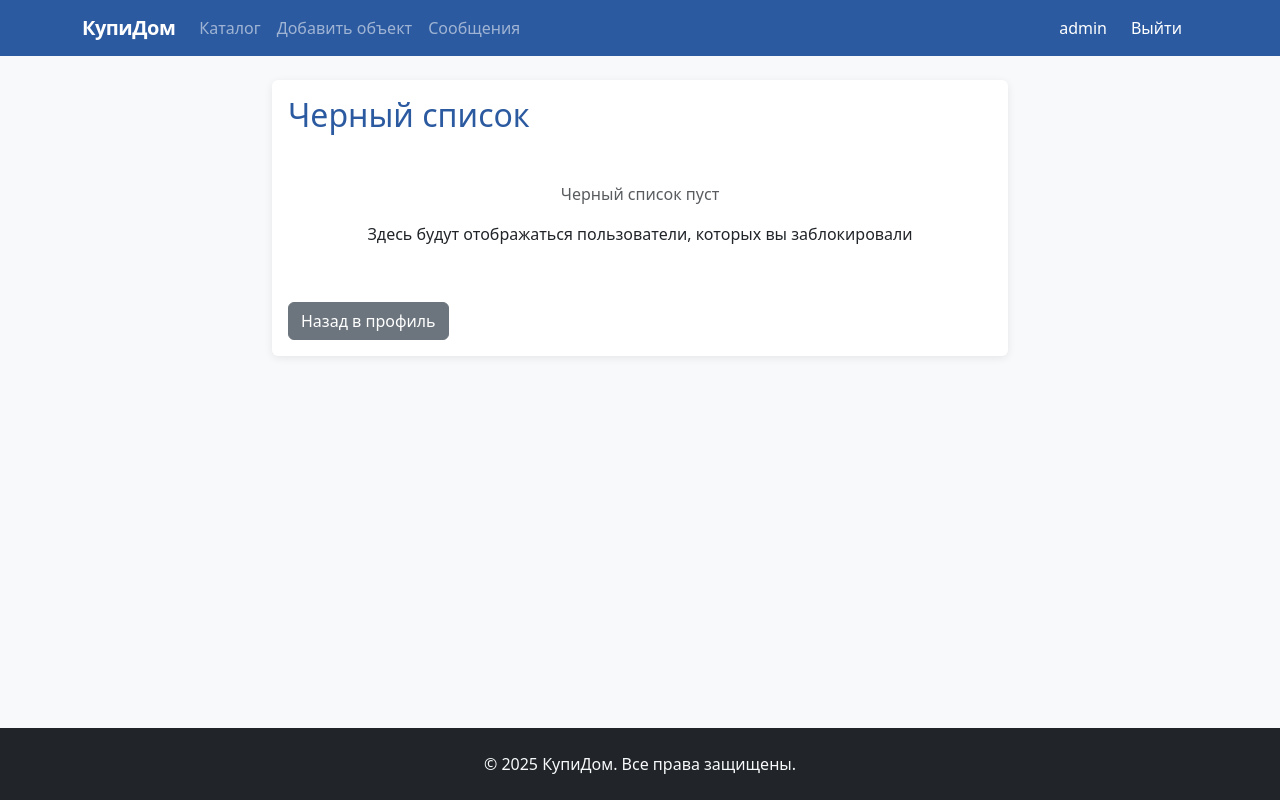
After one commit to Adelya-yep/realty, a Django app: page /blacklist/ in a window 1280 px wide. The commit adds this page. Run offline with Django 5.2, Linux system fonts and the light colour scheme; a user stored in the database is signed in; data comes from the database, SQL or seed files in the repository; both versions use the stored data as it was after the commit.

Commit message:
Контрольный коммит

```diff
--- /dev/null
+++ b/realty_site/realty/templates/realty/blacklist.html
@@ -0,0 +1,41 @@
+{% extends 'realty/base.html' %}
+
+{% block content %}
+<div class="row justify-content-center">
+    <div class="col-md-8">
+        <div class="card">
+            <div class="card-body">
+                <h2 class="card-title text-primary mb-4">Черный список</h2>
+
+                {% if blacklisted_users %}
+                <div class="list-group">
+                    {% for blacklist in blacklisted_users %}
+                    <div class="list-group-item d-flex justify-content-between align-items-center">
+                        <div>
+                            <h6 class="mb-1">{{ blacklist.blocked_user.get_full_name|default:blacklist.blocked_user.username }}</h6>
+                            <small class="text-muted">{{ blacklist.blocked_user.email }}</small>
+                            <br>
+                            <small class="text-muted">Добавлен: {{ blacklist.created_at|date:"d.m.Y H:i" }}</small>
+                        </div>
+                        <form method="post" action="{% url 'blacklist_remove' blacklist.blocked_user.id %}">
+                            {% csrf_token %}
+                            <button type="submit" class="btn btn-sm btn-outline-primary">Разблокировать</button>
+                        </form>
+                    </div>
+                    {% endfor %}
+                </div>
+                {% else %}
+                <div class="text-center py-4">
+                    <p class="text-muted">Черный список пуст</p>
+                    <p>Здесь будут отображаться пользователи, которых вы заблокировали</p>
+                </div>
+                {% endif %}
+
+                <div class="mt-3">
+                    <a href="{% url 'profile' %}" class="btn btn-secondary">Назад в профиль</a>
+                </div>
+            </div>
+        </div>
+    </div>
+</div>
+{% endblock %}
--- a/realty_site/realty/templates/realty/profile.html
+++ b/realty_site/realty/templates/realty/profile.html
@@ -24,6 +24,11 @@
                             {% endif %}
                         </label>
                     </div>
+<div class="mt-3">
+    <a href="{% url 'blacklist_view' %}" class="btn btn-outline-warning btn-sm">
+        📋 Черный список
+    </a>
+</div>
                     <h3 class="mt-3">{{ user.get_full_name|default:user.username }}</h3>
                     <p class="text-muted">{{ user.get_user_type_display }}</p>
                 </div>
--- a/realty_site/realty/urls.py
+++ b/realty_site/realty/urls.py
@@ -4,7 +4,7 @@ from . import views
 
 urlpatterns = [
     path('', views.home, name='home'),
-    path('about/', views.about, name='about'),
+    # path('about/', views.about, name='about'),
 
     # Аутентификация
     path('login/', auth_views.LoginView.as_view(template_name='realty/login.html'), name='login'),
@@ -37,5 +37,7 @@ urlpatterns = [
     path('messages/chat/<int:user_id>/', views.chat_with_user, name='chat_with_user'),
 
     # Черный список
+    path('blacklist/', views.blacklist_view, name='blacklist_view'),
     path('blacklist/add/<int:user_id>/', views.blacklist_add, name='blacklist_add'),
+    path('blacklist/remove/<int:user_id>/', views.blacklist_remove, name='blacklist_remove'),
 ]
--- a/realty_site/realty/views.py
+++ b/realty_site/realty/views.py
@@ -11,6 +11,9 @@ from django.views.decorators.csrf import csrf_exempt
 from django.core.paginator import Paginator
 from .models import CustomUser, Property, Comment, Message, Blacklist, PropertyImage
 from .forms import CustomUserCreationForm, ProfileUpdateForm, PropertyForm, CommentForm, MessageForm
+from django.contrib.auth import logout
+from django.shortcuts import redirect
+from django.http import JsonResponse
 
 
 def generate_captcha():
@@ -323,25 +326,39 @@ def message_list(request):
 def chat_with_user(request, user_id):
     """Чат с конкретным пользователем"""
     # Очищаем системные сообщения при входе в чат
-    from django.contrib import messages as message_framework  # 👈 Переименовываем импорт
+    from django.contrib import messages as message_framework
     storage = message_framework.get_messages(request)
     for message in storage:
         pass  # Просто читаем все сообщения чтобы очистить
 
     other_user = get_object_or_404(CustomUser, id=user_id)
 
+    # 👇 ДОБАВЛЯЕМ ПРОВЕРКУ ЧЕРНОГО СПИСКА
+    # Проверяем, не заблокировал ли нас пользователь
+    if Blacklist.objects.filter(user=other_user, blocked_user=request.user).exists():
+        message_framework.error(request, 'Вы не можете писать этому пользователю.')
+        return redirect('message_list')
+
+    # Проверяем, не заблокировали ли мы пользователя
+    if Blacklist.objects.filter(user=request.user, blocked_user=other_user).exists():
+        message_framework.warning(request, 'Этот пользователь находится в вашем черном списке.')
+
     if request.method == 'POST':
         content = request.POST.get('content', '').strip()
         if content:
-            Message.objects.create(
-                sender=request.user,
-                receiver=other_user,
-                content=content
-            )
+            # 👇 ПРОВЕРЯЕМ ПЕРЕД ОТПРАВКОЙ
+            if not Blacklist.objects.filter(user=other_user, blocked_user=request.user).exists():
+                Message.objects.create(
+                    sender=request.user,
+                    receiver=other_user,
+                    content=content
+                )
+            else:
+                message_framework.error(request, 'Не удалось отправить сообщение. Пользователь заблокировал вас.')
             return redirect('chat_with_user', user_id=user_id)
 
     # Получаем все сообщения между пользователями
-    messages_list = Message.objects.filter(  # 👈 Переименовываем переменную
+    messages_list = Message.objects.filter(
         Q(sender=request.user, receiver=other_user) | Q(sender=other_user, receiver=request.user)
     ).order_by('created_at')
 
@@ -350,15 +367,20 @@ def chat_with_user(request, user_id):
 
     return render(request, 'realty/chat.html', {
         'other_user': other_user,
-        'messages': messages_list  # 👈 Теперь передаем messages_list
+        'messages': messages_list
     })
 
 
 @login_required
 def send_message(request, user_id=None):
-    """Отправить сообщение - простая форма"""
+    """Отправить сообщение с проверкой черного списка"""
     if user_id:
         other_user = get_object_or_404(CustomUser, id=user_id)
+
+        # Проверяем, не заблокирован ли пользователь
+        if Blacklist.objects.filter(user=other_user, blocked_user=request.user).exists():
+            messages.error(request, 'Вы не можете отправить сообщение этому пользователю.')
+            return redirect('message_list')
 
         if request.method == 'POST':
             content = request.POST.get('content', '').strip()
@@ -370,29 +392,53 @@ def send_message(request, user_id=None):
                 )
                 return redirect('chat_with_user', user_id=user_id)
 
+        # ИЗМЕНИТЕ ЭТУ СТРОКУ: simple_message.html → send_message.html
         return render(request, 'realty/send_message.html', {'other_user': other_user})
 
-    # Если user_id не передан - показать выбор пользователя
     users = CustomUser.objects.exclude(id=request.user.id)
     return render(request, 'realty/choose_user.html', {'users': users})
-
 @login_required
 def blacklist_add(request, user_id):
+    """Добавить пользователя в черный список"""
     user_to_block = get_object_or_404(CustomUser, id=user_id)
 
     if user_to_block != request.user:
-        Blacklist.objects.get_or_create(user=request.user, blocked_user=user_to_block)
-        Message.objects.filter(sender=user_to_block, receiver=request.user).delete()
+        # Добавляем в черный список
+        Blacklist.objects.get_or_create(
+            user=request.user,
+            blocked_user=user_to_block
+        )
+
+        # Удаляем все сообщения от этого пользователя
+        Message.objects.filter(
+            sender=user_to_block,
+            receiver=request.user
+        ).delete()
+
+        messages.success(request, f'Пользователь {user_to_block.username} добавлен в черный список. Сообщения удалены.')
 
     return redirect('profile')
 
 
-def about(request):
-    return render(request, 'realty/about.html')
+@login_required
+def blacklist_remove(request, user_id):
+    """Удалить пользователя из черного списка"""
+    user_to_unblock = get_object_or_404(CustomUser, id=user_id)
 
-from django.contrib.auth import logout
-from django.http import JsonResponse
+    Blacklist.objects.filter(
+        user=request.user,
+        blocked_user=user_to_unblock
+    ).delete()
 
+    messages.success(request, f'Пользователь {user_to_unblock.username} удален из черного списка.')
+    return redirect('profile')
+
+
+@login_required
+def blacklist_view(request):
+    """Просмотр черного списка"""
+    blacklisted_users = Blacklist.objects.filter(user=request.user).select_related('blocked_user')
+    return render(request, 'realty/blacklist.html', {'blacklisted_users': blacklisted_users})
 def custom_logout(request):
     """Кастомный выход из системы с поддержкой AJAX"""
     if request.method == 'POST':
```
Also changed, not shown: realty_site/realty/templates/realty/chat.html (+13 -2 lines), realty_site/realty/templates/realty/send_message.html (added, +29 -0 lines), realty_site/db.sqlite3.
